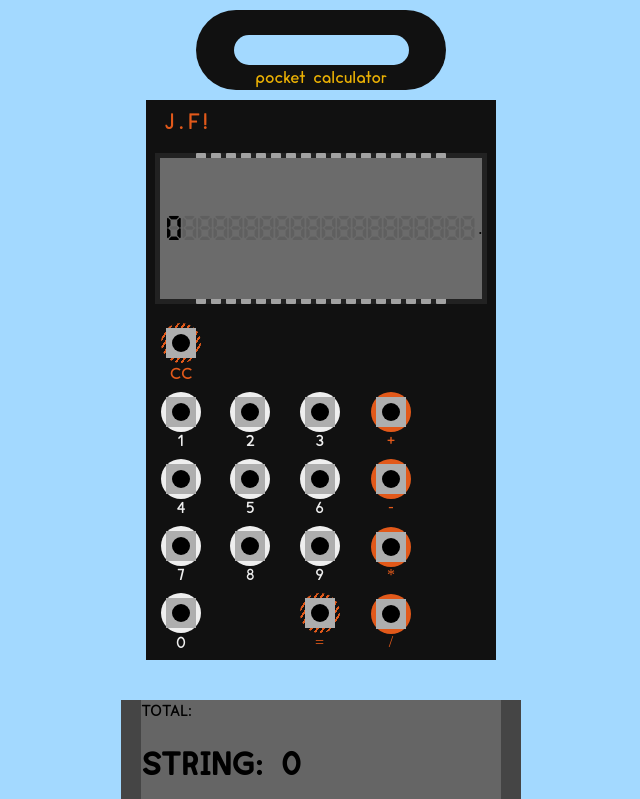
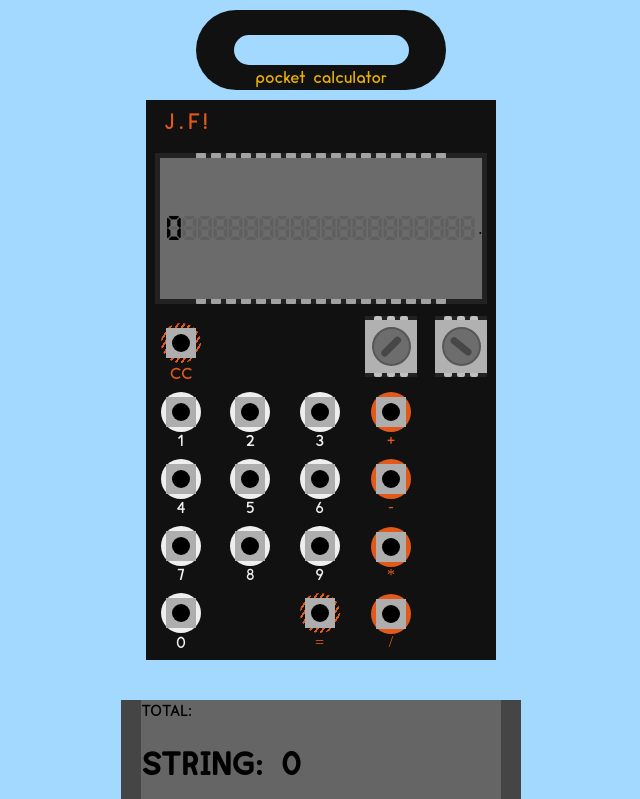
Before and after one commit to john-farina/react-calculator, a React (Create React App) app: page / in a window 1280 px wide. Shown: the top 799 px of the page, without its empty margins (319-959 px from the left). Built offline with nearby package versions, Linux system fonts and the light colour scheme.

Commit message:
added useless spin dials wow nice

```diff
--- a/src/App.scss
+++ b/src/App.scss
@@ -241,16 +241,6 @@ $PCblack: rgb(17, 17, 17);
     justify-content: start;
     flex-direction: column;
 
-    .buttonRow {
-      display: flex;
-      align-items: center;
-      justify-content: start;
-      // border: 1px solid white;
-      width: 100%;
-      height: 20%;
-      // background-color: cyan;
-    }
-
     .container {
       position: relative;
       width: 20%;
@@ -344,9 +334,70 @@ $PCblack: rgb(17, 17, 17);
     }
 
     .topRow {
+      display: flex;
+      align-items: center;
+      justify-content: start;
       width: 100%;
       height: 70px;
       // background-color: blue;
+
+      .bigSpinContainer {
+        display: flex;
+        align-items: center;
+        justify-content: center;
+        position: relative;
+        height: 100%;
+        width: 70px;
+        // background-color: purple;
+
+        .backing {
+          position: absolute;
+          display: flex;
+          gap: 5px;
+          align-items: center;
+          justify-content: center;
+          width: 75%;
+          height: 90%;
+          background-color: rgb(34, 34, 34);
+
+          .longRows {
+            height: 100%;
+            width: 8px;
+            border-radius: 2px;
+            background-color: silver;
+          }
+        }
+        .buttonContainer {
+          display: flex;
+          align-items: center;
+          justify-content: center;
+          z-index: 3;
+          width: 75%;
+          height: 80%;
+          background-color: rgb(177, 177, 177);
+
+          .button {
+            position: relative;
+            display: flex;
+            align-items: center;
+            justify-content: center;
+            width: 35px;
+            height: 35px;
+            border-radius: 50%;
+            background-color: rgb(109, 109, 109);
+            border: 2px solid rgb(87, 87, 87);
+
+            .buttonIndent {
+              // transform: rotate(40deg);
+              position: absolute;
+              width: 70%;
+              height: 7px;
+              border-radius: 15px;
+              background-color: rgb(71, 71, 71);
+            }
+          }
+        }
+      }
     }
     .bottomContainer {
       // background-color: red;
--- a/src/PocketCalculator.js
+++ b/src/PocketCalculator.js
@@ -1,6 +1,7 @@
 import BarLoop from "./BarLoop";
 import NumberButton from "./NumberButton";
 import ExponentButton from "./ExponentButton";
+import SpinContainer from "./SpinContainer";
 export default function PocketCalculator({
   ifNoneShow,
   onNumBtnClick,
@@ -65,6 +66,11 @@ export default function PocketCalculator({
             </div>
             <p className="buttonText">CC</p>
           </div>
+          <div className="emptyCont"></div>
+          <div className="emptyCont"></div>
+          {/* //////////SPIN CONTAINER */}
+          <SpinContainer spin={Math.floor(Math.random() * 361)} />
+          <SpinContainer spin={Math.floor(Math.random() * 361)} />
         </div>
         <div className="bottomContainer">
           <div className="bottomLeft">
--- /dev/null
+++ b/src/SpinContainer.js
@@ -0,0 +1,20 @@
+export default function SpinContainer({ spin }) {
+  console.log(spin);
+  return (
+    <div className="bigSpinContainer">
+      <div className="backing">
+        <div className="longRows"></div>
+        <div className="longRows"></div>
+        <div className="longRows"></div>
+      </div>
+      <div className="buttonContainer">
+        <div className="button">
+          <div
+            className="buttonIndent"
+            style={{ transform: `rotate(${spin}deg)` }}
+          ></div>
+        </div>
+      </div>
+    </div>
+  );
+}
```
